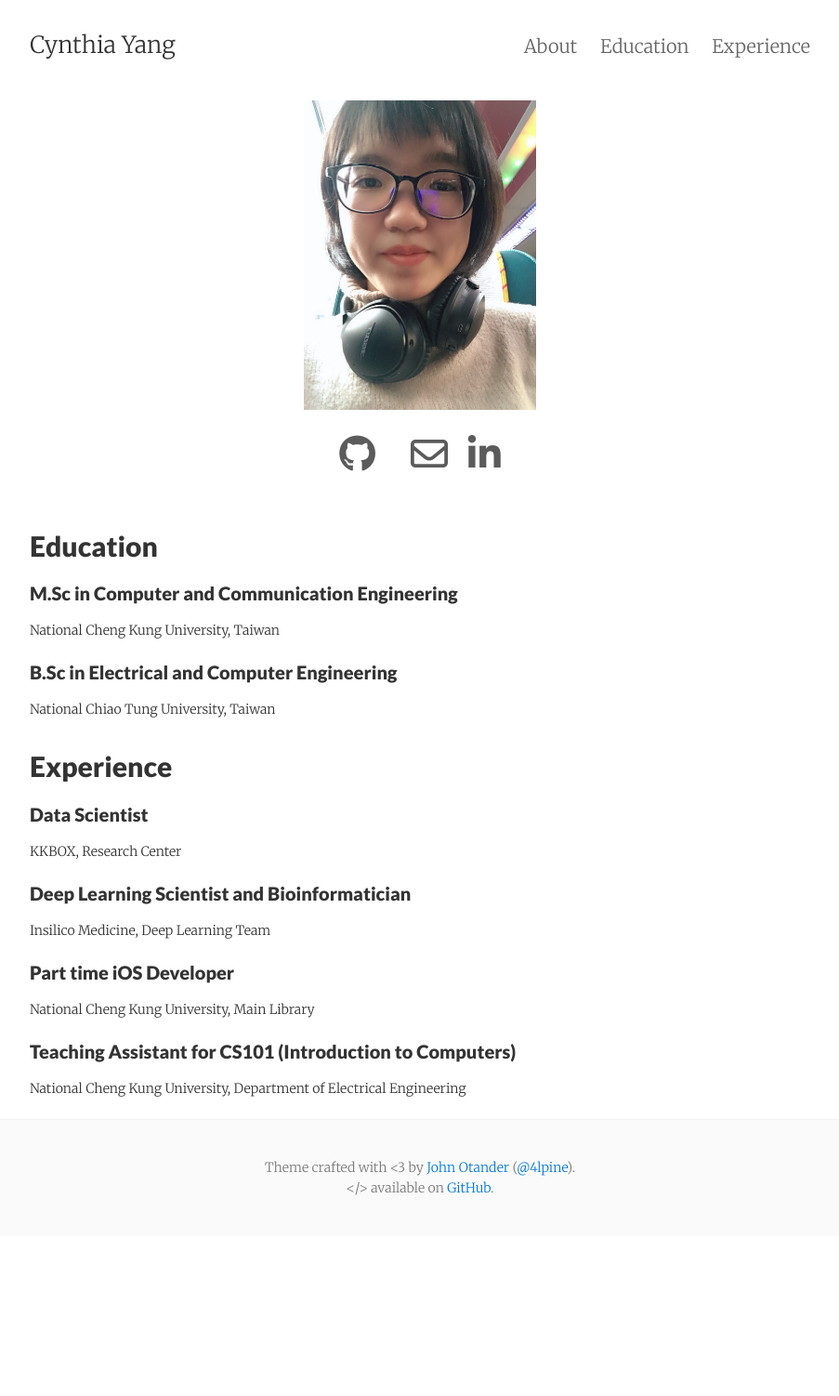
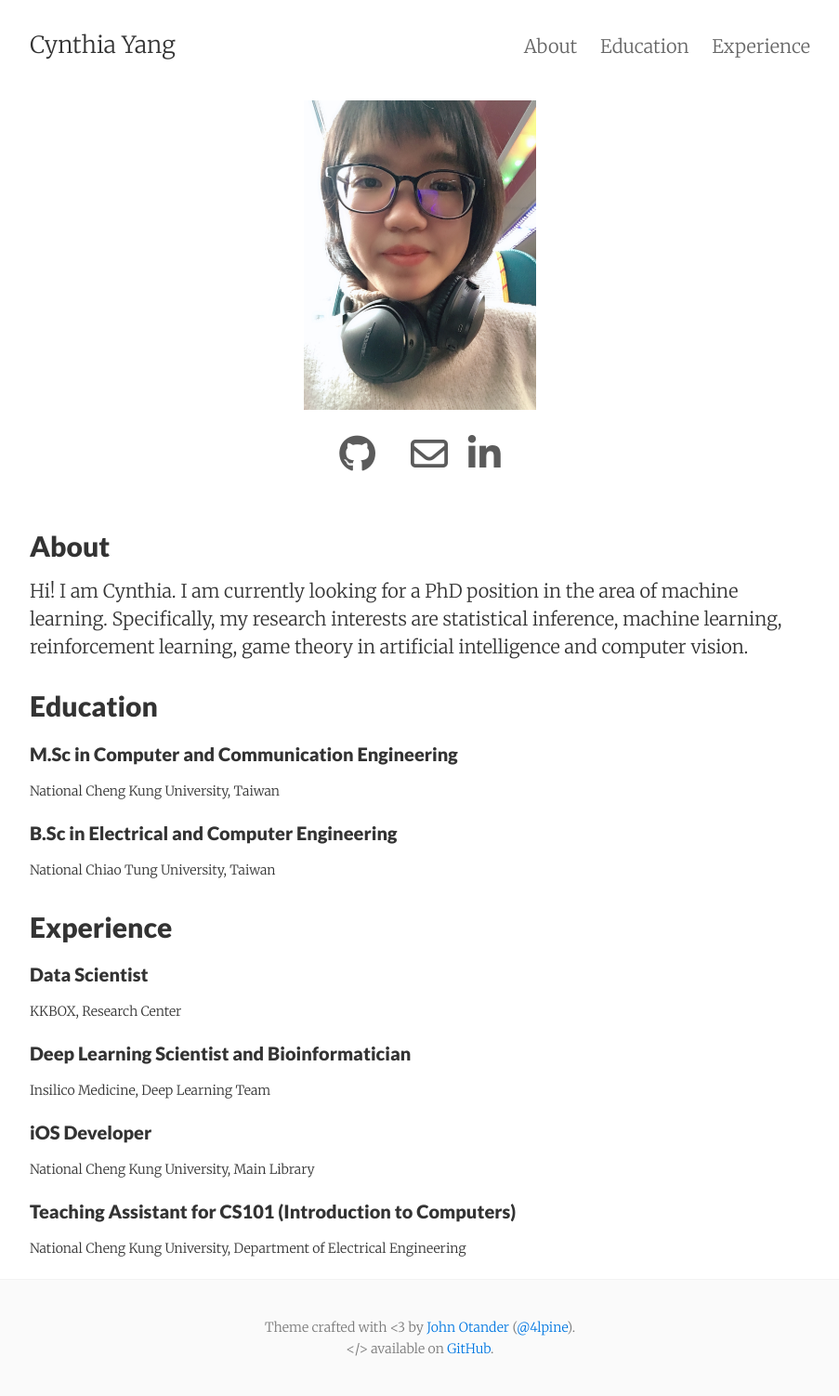
Before and after one commit to ZixinYang/zixinyang.github.io, a Jekyll site: the page built from index.html, in a window 1280 px wide. Shown: the whole page at 93% size, without its empty margins (188-1091 px from the left). Built offline with Jekyll 4.4.1, drawn with Linux system fonts in a browser that asks for light colours; nearby versions of some CDN libraries; the list of posts is cut into pages by our own code; a style sheet for code colours, icons or effects is not loaded; before the commit the page ends 1330 px from its top, so only the background shows below that.

Commit message:
add short description

```diff
--- a/index.html
+++ b/index.html
@@ -61,6 +61,19 @@ $(document).ready(function(){
   </article>
 </div>
 
+<div id="About" class="post">
+  <article class="post-content">
+      <header class="post-header">
+        <h1 class="h2">About</h1>
+      </header>
+  </article>
+</div>
+
+<p>Hi! I am Cynthia. I am currently looking for a PhD position in the area of machine learning.
+  Specifically, my research interests are statistical inference, machine learning, reinforcement learning, game theory in artificial intelligence and computer vision.
+</p>
+
+
 <div id="Education" class="post">
     <article class="post-content">
         <header class="post-header">
@@ -70,7 +83,6 @@ $(document).ready(function(){
 </div>
 
 <td valign="top" width="75%">
-
   <h4>M.Sc in Computer and Communication Engineering</h4>
   <small>
     National Cheng Kung University, Taiwan
@@ -98,7 +110,7 @@ $(document).ready(function(){
   <small>
       Insilico Medicine, Deep Learning Team
   </small>
-  <h4>Part time iOS Developer</h4>
+  <h4>iOS Developer</h4>
   <small>
       National Cheng Kung University, Main Library
   </small>
```
Lines whose indentation alone changed are shown as unchanged.
